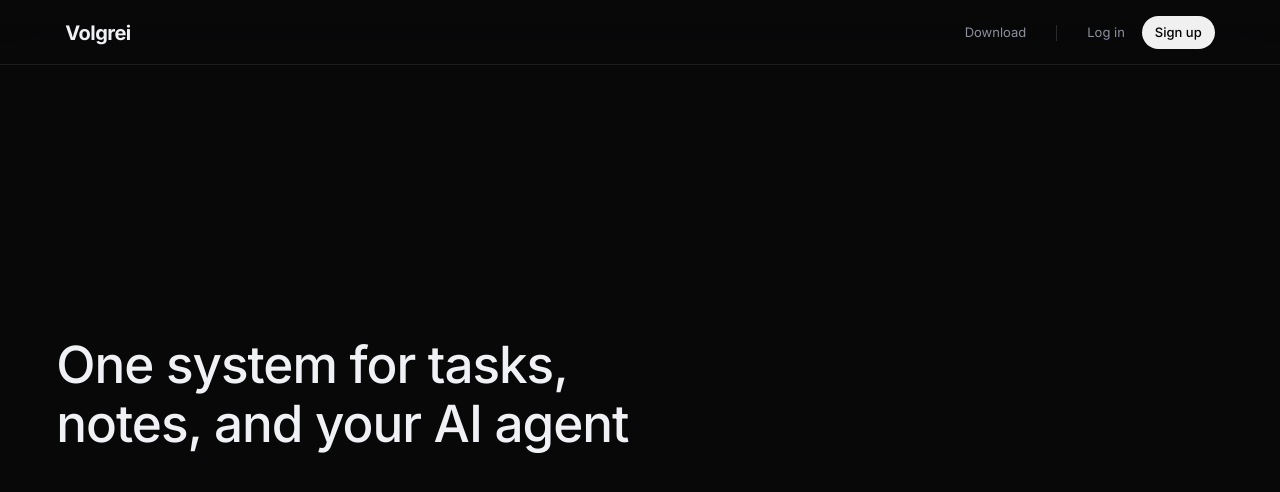
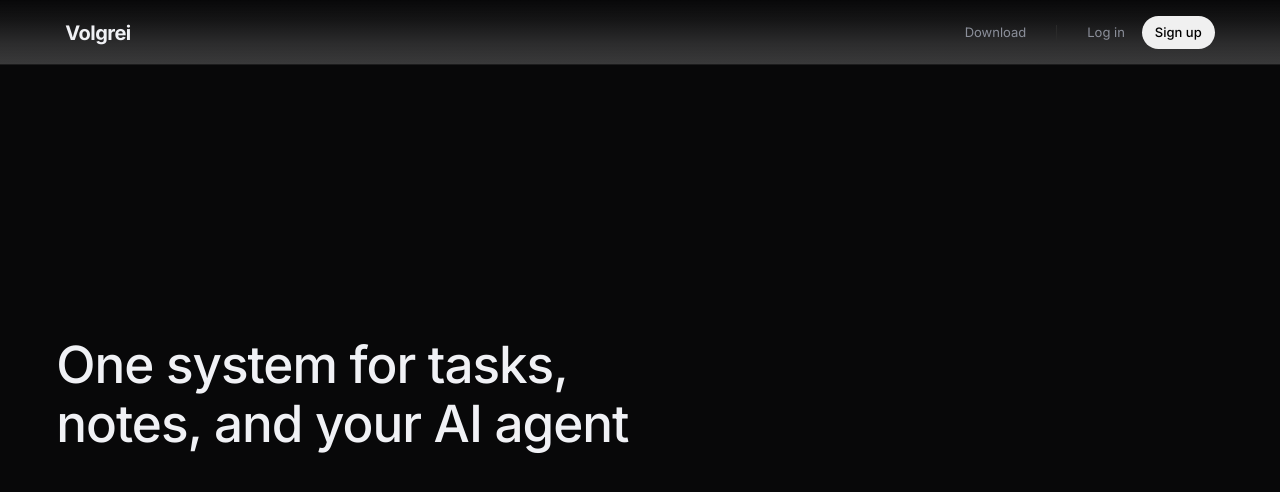
Before and after one commit to adrianleopizzi/volgrei-site, a Next.js app: page / in a window 1280 px wide. Shown: the top 492 px of the page. Built offline with nearby package versions, Linux system fonts and the light colour scheme; no server answers.

Commit message:
fix: body background transparent for Safari toolbar

```diff
--- a/app/globals.css
+++ b/app/globals.css
@@ -19,7 +19,7 @@
 }
 
 body {
-  background: var(--bg);
+  background: transparent;
   color: var(--text-primary);
   font-family: var(--font-inter), sans-serif;
 }
```
